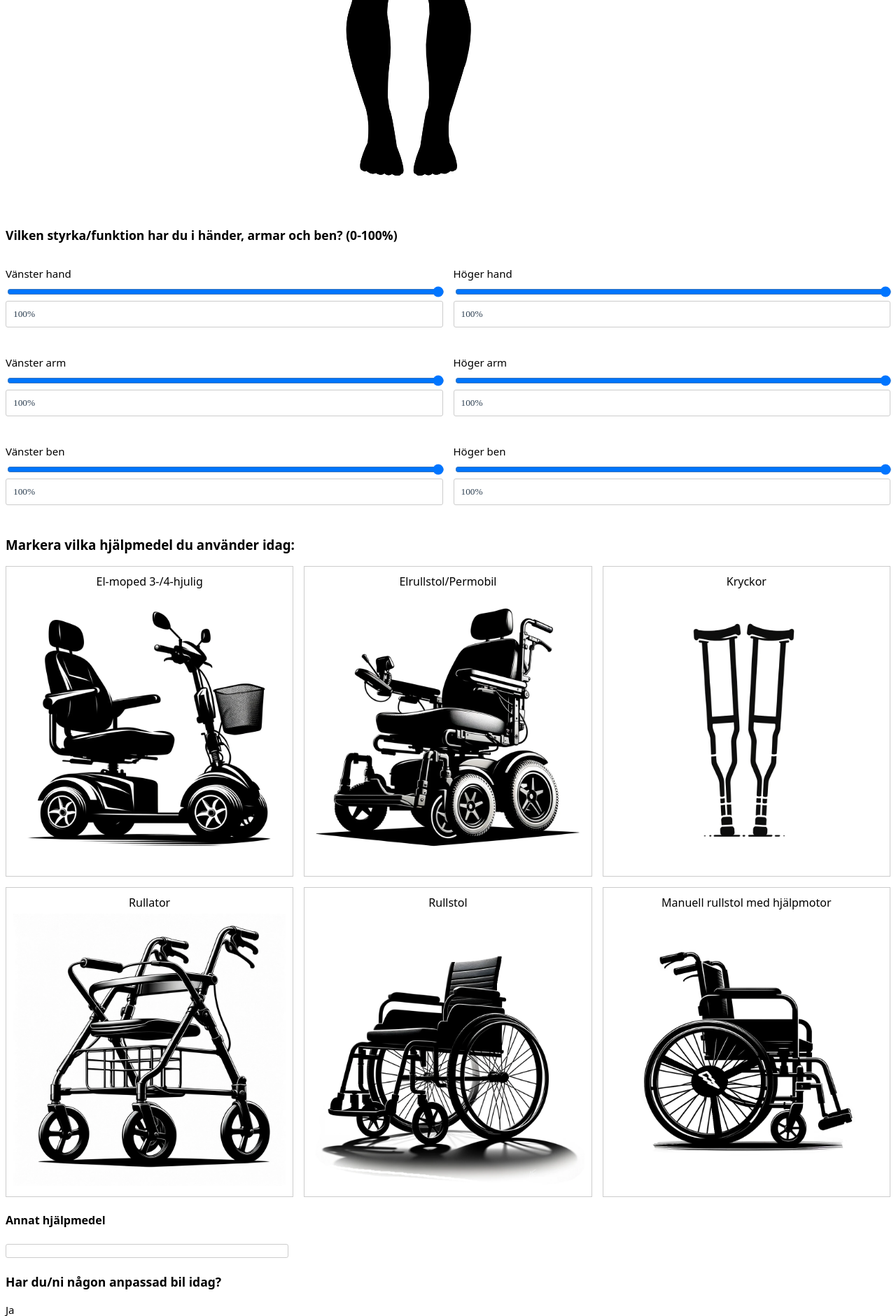
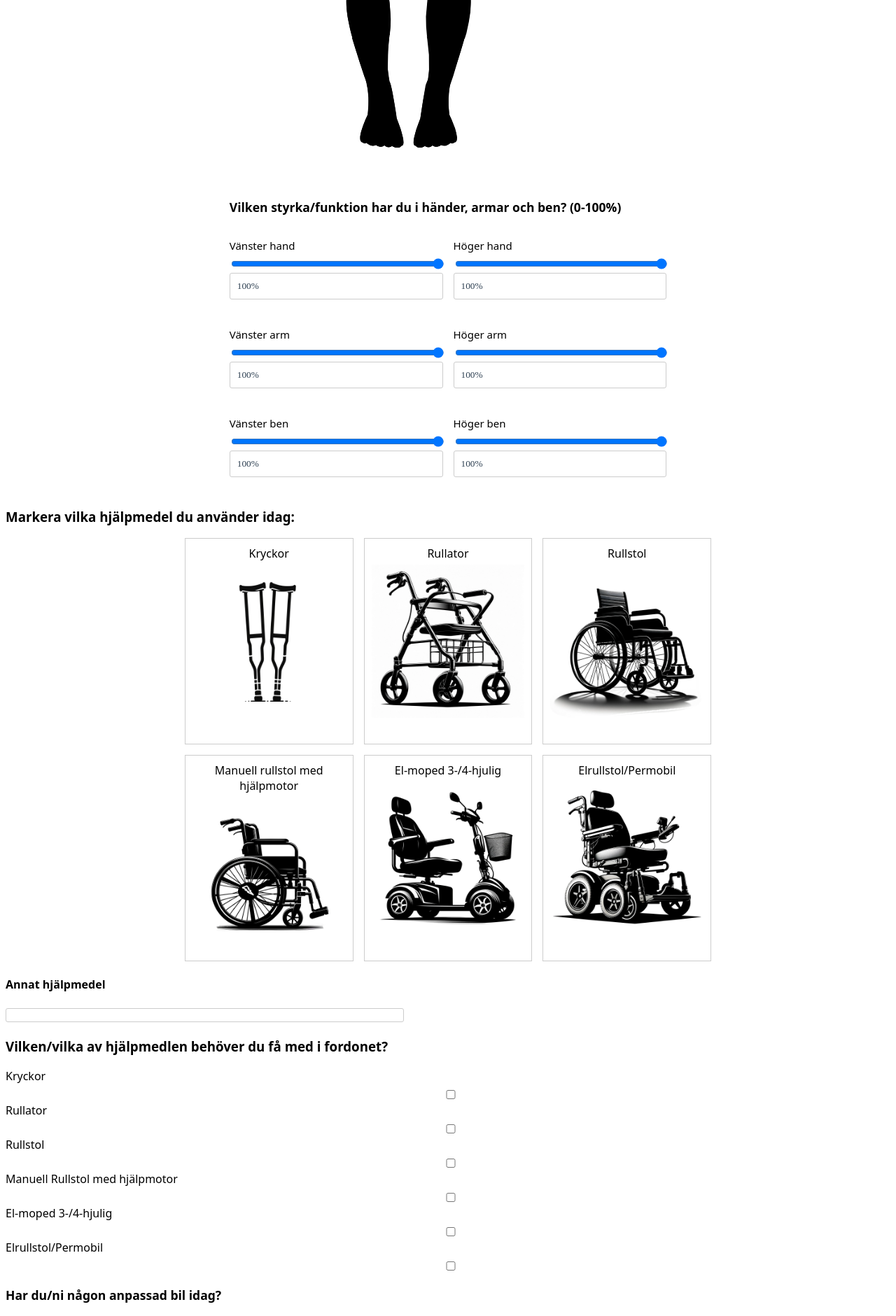
Before and after one commit to AlbinFerati/GIK2PG, a PHP site: the page made by Formulär.html in a window 1280 px wide. Shown: the part 1280-3161 px from the top of the page at 70% size. Run offline with PHP 8.4, Linux system fonts and the light colour scheme.

Commit message:
Fredag förmiddag push 08/02

```diff
--- a/CSS/Screens.css
+++ b/CSS/Screens.css
@@ -1,20 +1,5 @@
 
-@media only screen and (min-width: 481px){
-  .kontaktinfo {
-    display: flex;
-    flex-wrap: wrap;
-    justify-content: space-between;
-
-  }
-
-  .kontaktinfo div {
-    flex-basis: 45%;
-    margin: 1rem 1rem;
-  }
-}
-
-
-  @media only screen and (min-width: 768px) {
+@media only screen and (min-width: 320px){
   /* -----------------KONTAKTINFO GRID---------------- */
   .kontaktinfo {
     display: grid;
@@ -25,6 +10,7 @@
     "fnamn enamn"
     "telnmr mail";
   }
+
   .kontaktinfo div {
       display: grid;
       /* justify-content: center; */
@@ -44,6 +30,29 @@
   .kontaktinfo div:nth-child(4) {
     grid-area: mail;
   }
+
+  .hjälpmedel_textfield input{
+    width: 45%;
+  }
+
+
+/* -------------------KROPPEN---------------------  */
+
+
+/* -------------------DEL 1---------------------  */
+
+
+/* -------------------DEL 2---------------------  */
+
+
+/* -------------------DEL 3------------------- */
+
+
+}
+
+  @media only screen and (min-width: 768px) {
+/* -----------------KONTAKTINFO GRID---------------- */
+
 /* -------------------KROPPEN---------------------  */
     .siluett{
     width: 80%;
@@ -55,8 +64,8 @@
       display: grid;
 
       gap: 1.5rem;
-      grid-template-rows: 1fr 1fr;
-      grid-template-columns: 1fr 1fr;
+      grid-template-rows: repeat(2, 1fr);
+      grid-template-columns: repeat(2, 1fr);
       grid-template-areas:
       "header header"
       "vhand hhand"
@@ -88,43 +97,41 @@
       grid-area: vhand;
     }
     /* -------------------DEL 2---------------------  */
-    .hjälpmedel .grid-container {
+    .hjälpmedel .grid-hjälpmedel {
       display: grid;
       gap: 1.5rem;
-      grid-template-rows: 1fr 1fr;
-      grid-template-columns: 1fr 1fr 1fr;
+      grid-template-rows: repeat(2, 1fr);
+      grid-template-columns: repeat(3, 1fr);
       grid-template-areas:
-      "elmoped permobil kryckor"
-      "rullator rullstol hjälpmotor";
+      "kryckor rullator rullstol"
+      "hjälpmotor elmoped permobil";
     }
 
-    .hjälpmedel .grid-container div:nth-child(1) {
+    .hjälpmedel .grid-hjälpmedel div:nth-child(1) {
       grid-area: elmoped;
     }
-    .hjälpmedel .grid-container div:nth-child(2) {
+    .hjälpmedel .grid-hjälpmedel div:nth-child(2) {
       grid-area: permobil;
     }
-    .hjälpmedel .grid-container div:nth-child(3) {
+    .hjälpmedel .grid-hjälpmedel div:nth-child(3) {
       grid-area: kryckor;
     }
-    .hjälpmedel .grid-container div:nth-child(4) {
+    .hjälpmedel .grid-hjälpmedel div:nth-child(4) {
       grid-area: rullator;
     }
-    .hjälpmedel .grid-container div:nth-child(5) {
+    .hjälpmedel .grid-hjälpmedel div:nth-child(5) {
       grid-area: rullstol;
     }
-   .hjälpmedel .grid-container div:nth-child(6) {
+   .hjälpmedel .grid-hjälpmedel div:nth-child(6) {
       grid-area: hjälpmotor;
     }
 
 
     /* -------------------DEL 3---------------------  */
 
-    .fordon .cont_fordon .grid-container {
+    .fordon .cont_fordon .grid-fordon {
       display: grid;
       gap: 1.5rem;
-      grid-template-rows: 1fr 1fr 1fr;
-      grid-template-columns: 1fr 1fr 1fr;
       grid-template-areas:
       "mindreBil kombi suv"
       "transportbil amerikansk minibuss"
@@ -135,43 +142,71 @@
       grid-template-columns: repeat(3,1fr);
     }
 
-    .fordon .cont_fordon .grid-container div:nth-child(1) {
+    .fordon .cont_fordon .grid-fordon div:nth-child(1) {
       grid-area: mindreBil;
     }
-    .fordon .cont_fordon .grid-container div:nth-child(2) {
+    .fordon .cont_fordon .grid-fordon div:nth-child(2) {
       grid-area: kombi;
     }
-    .fordon .cont_fordon .grid-container div:nth-child(3) {
+    .fordon .cont_fordon .grid-fordon div:nth-child(3) {
       grid-area: suv;
     }
-    .fordon .cont_fordon .grid-container div:nth-child(4) {
+    .fordon .cont_fordon .grid-fordon div:nth-child(4) {
       grid-area: transportbil;
     }
-    .fordon .cont_fordon .grid-container div:nth-child(5) {
+    .fordon .cont_fordon .grid-fordon div:nth-child(5) {
       grid-area: amerikansk;
     }
-    .forodn .cont_fordon .grid-container div:nth-child(6) {
+    .fordon .cont_fordon .grid-fordon div:nth-child(6) {
       grid-area: minibuss;
     }
-    .forodn .cont_fordon .grid-container div:nth-child(7) {
+    .fordon .cont_fordon .grid-fordon h5:nth-child(1) {
       grid-area: annatFordon;
+    }
+    .fordon .cont_fordon .grid-fordon div:nth-child(7) {
+      grid-area: vetEJ;
     }
 
 }
 
 
+  @media only screen and (min-width: 1024px) {
 
-  @media only screen and (min-width: 961px) {
+    .section_sliders {
+      display: grid;
+      gap: 1.5rem;
+      grid-template-rows: repeat(2, 1fr);
+      grid-template-columns: repeat(4, 1fr);
+      grid-template-areas:
+      " . header header . "
+      " . vhand hhand . "
+      " . varm harm . "
+      " . vben hben . ";
+    }
 
+    .hjälpmedel .grid-hjälpmedel {
+      display: grid;
+      gap: 1.5rem;
+      /* grid-template-rows: 1fr 1fr 1fr 1fr 1fr; */
+      grid-template-columns: repeat(5, 1fr);
+      grid-template-areas:
+      " . kryckor rullator rullstol . "
+      " . hjälpmotor elmoped permobil . ";
+    }
 
+    .fordon .cont_fordon .grid-fordon {
+      display: grid;
+      gap: 1.5rem;
+      /* grid-template-rows: repeat(3, 1fr); */
+      /* grid-template-columns: repeat(4 ,1fr); */
+      grid-template-areas:
+      " . mindreBil kombi suv . "
+      " . transportbil amerikansk minibuss . ";
+    }
+
+    .cont_fordon{
+      grid-template-columns: repeat(5, 1fr);
+      /* grid-template-rows: repeat(3, 1fr); */
+    }
 
   }
-
-
-  @media only screen and (min-width: 1025px) {
-
-  }
-
-  @media only screen and (min-width: 1281px) {
-
-  }
--- a/Formulär.html
+++ b/Formulär.html
@@ -209,7 +209,7 @@
             <h3>
                 Markera vilka hjälpmedel du använder idag:
             </h3>
-            <section class="grid-container">
+            <section class="grid-hjälpmedel">
                 <div class="img_cont">
                     <label for="elmoped">El-moped 3-/4-hjulig</label>
                     <img class="img_hjälpmedel" src="/IMG/Hjälpmedel/El-moped.webp" alt="En bild på en Elmoped" id="elmoped">
@@ -241,6 +241,34 @@
                   <label class="hjälpmedel" for="annat_hjälpmedel">Annat hjälpmedel</label><br>
                   <input type="text" id="annat_hjälpmedel" name="annat_hjälpmedel"><br>
               </h5>
+          </div>
+        <section class="hjälpmedel_med_i_fordon">
+          <h3>
+            Vilken/vilka av hjälpmedlen behöver du få med i fordonet?
+          </h3>
+          <div>
+            <label for="kryckor_till_fordon">Kryckor</label>
+            <input type="checkbox">
+          </div>
+          <div>
+            <label for="rullator_till_fordon">Rullator</label>
+            <input type="checkbox">
+          </div>
+          <div>
+            <label for="rullstol_till_fordon">Rullstol</label>
+            <input type="checkbox">
+          </div>
+          <div>
+            <label for="hjälpmotor_till_fordon">Manuell Rullstol med hjälpmotor</label>
+            <input type="checkbox">
+          </div>
+          <div>
+            <label for="elmoped_till_fordon">El-moped 3-/4-hjulig</label>
+            <input type="checkbox">
+          </div>
+          <div>
+            <label for="permobil_till_fordon">Elrullstol/Permobil</label>
+            <input type="checkbox">
           </div>
         </section>
         <!-----------------------------SLUT DEL 2---------------------------->
@@ -305,40 +333,48 @@
               <h3 class="if_yes">
                   Ange vilken typ av anpassad bil ni har idag?
               </h3>
-            <section class="grid-container cont_fordon">
+            <section class="grid-fordon cont_fordon">
                 <div class="img_cont">
                     <label for="mindreBil">Mindre personbil</label>
                     <img class="img_fordon_hjälpmedel" src="/IMG/Fordon/mindre_personbil.webp" alt="En bild på en mindre personbil" id="mindreBil">
                 </div>
                 <div class="img_cont">
                     <label for="störrePersonbil">Större personbil (Kombi)</label>
-                    <img class="img_fordon_hjälpmedel" src="/IMG/Fordon/Större_personbil.webp" alt="En bild på en större personbil (Kombi)" id="störrePersonbil">
+                    <img class="img_fordon_hjälpmedel" src="/IMG/Fordon/Storre_personbil.webp" alt="En bild på en större personbil (Kombi)" id="störrePersonbil">
                 </div>
                 <div class="img_cont">
                     <label for="SUV">SUV</label>
                     <img class="img_fordon_hjälpmedel" src="/IMG/Fordon/SUV.webp" alt="En bild på en SUV" id="SUV">
                 </div>
                 <div class="img_cont">
-                    <label for="mindreTransportbil">Mindre transportbil (ex. Citroën/VW Caddy)</label>
+                    <label for="mindreTransportbil">Mindre transportbil</label>
                     <img class="img_fordon_hjälpmedel" src="/IMG/Fordon/Mindre_transportbil.webp" alt="En bild på en mindre transportbil" id="mindreTransportbil">
                 </div>
                 <div class="img_cont">
-                    <label for="amerikanskGolvsänktbil">Amerikask golvsänkt bil (ex. Chrysler Pacifica)</label>
+                    <label for="amerikanskGolvsänktbil">Amerikask golvsänkt bil</label>
                     <img class="img_fordon_hjälpmedel" src="/IMG/Fordon/Golvsanktbil.webp" alt="En bild på en Amerikansk golvsänkt bil" id="amerikanskGolvsänktbil">
                 </div>
                 <div class="img_cont">
-                    <label for="minibuss">Minibuss (ex. Ford Tourneo)</label>
+                    <label for="minibuss">Minibuss</label>
                     <img class="img_fordon_hjälpmedel" src="/IMG/Fordon/minibuss.webp" alt="En bild på en minibuss" id="minibuss">
                 </div>
                   <h5>
                     <label for="annat_fordon">Annat fordon</label><br>
                     <input type="text" id="annat_fordon" name="annat_fordon"><br>
                   </h5>
+                  <h5>
+                    <label for="vet_ej">Vet ej</label> <!-- Fixa så att Vet ej och Annat fordon -->
+
+                    <input type="checkbox" id="vet_ej" name="vet_ej">
+                  </h5>
                   <div>
                     <label for="vet_ej">Vet ej</label> <!-- Fixa så att Vet ej och Annat fordon -->
 
                     <input type="checkbox" id="vet_ej" name="vet_ej">
                   </div>
+            </section>
+            <section>
+
             </section>
 
 
```
Also changed, not shown: IMG/Fordon/SUV.webp, IMG/Fordon/Storre_personbil.webp (added), IMG/Fordon/Större_personbil.webp (deleted), IMG/Fordon/minibuss.webp, IMG/Hjälpmedel/ElRullstol.webp, IMG/Hjälpmedel/Rullstol.webp, IMG/Hjälpmedel/rullatorwebp.webp. Lines whose indentation alone changed are shown as unchanged.
